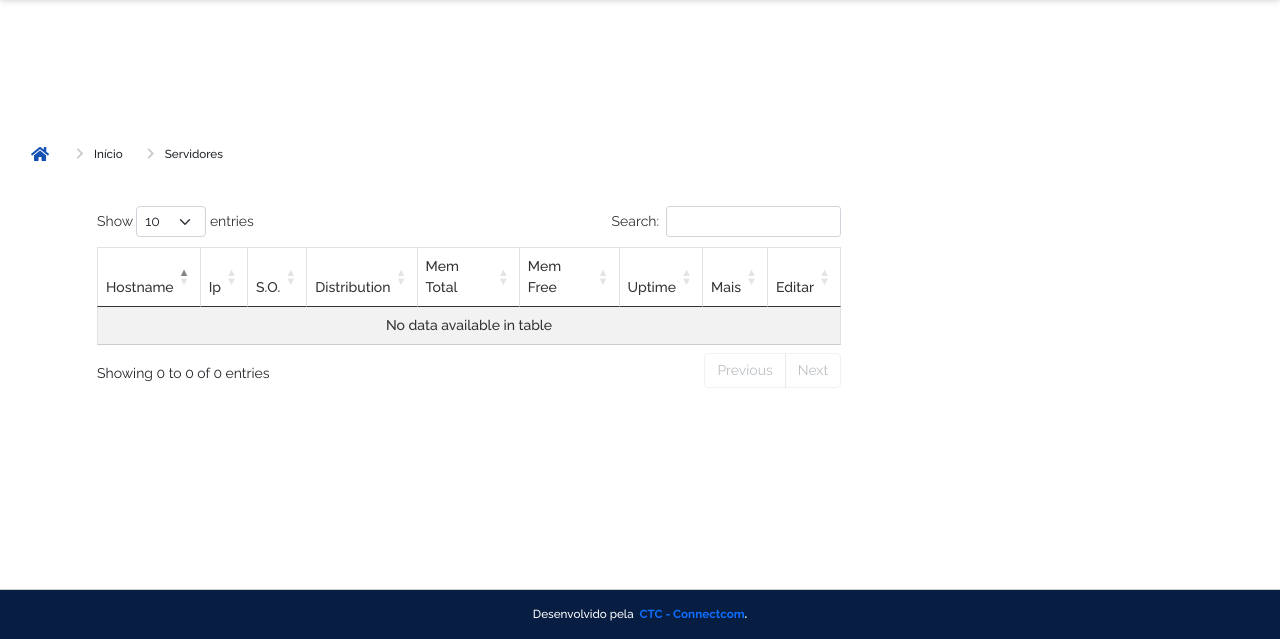
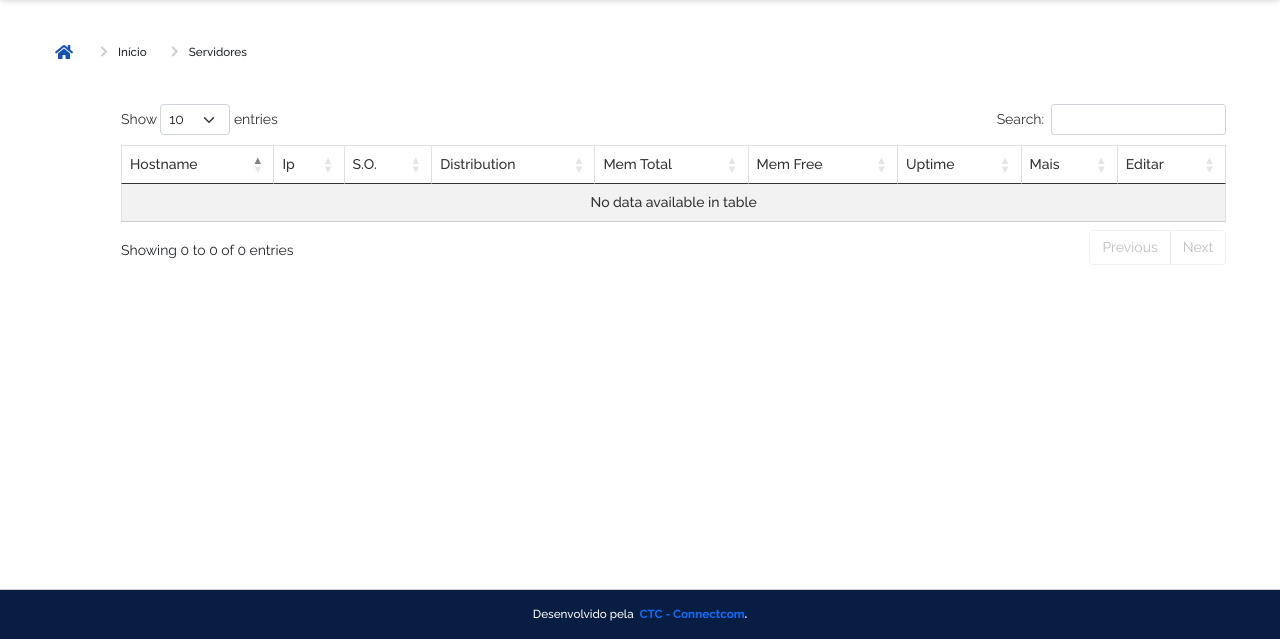
Before and after one commit to hebersonaguiar/inventory-frontend, a Flask app: template templates/govbrservers.html in a window 1280 px wide. Shown: the part 161-800 px from the top of the page. Run offline with Flask 3, Linux system fonts and the light colour scheme; the template is opened without the code that fills it, so the values that code supplies are empty; some libraries are stand-ins or nearby versions; some web fonts are replaced.

Commit message:
feat: change template html to govbr with node

```diff
--- a/static/css/govbr.css
+++ b/static/css/govbr.css
@@ -612,7 +612,7 @@
 }
 
 #table-servers{
-  margin-right: 3% !important;
+  margin-right: -20% !important;
   padding-left: 69px !important;
 }
 
@@ -630,6 +630,6 @@ a {
   text-decoration: none !important;
 }
 
-/* .main-view{
+.main-view{
   width: 0% !important;
-} */
+}
--- a/templates/govbrservers.html
+++ b/templates/govbrservers.html
@@ -105,7 +105,7 @@
       <main class="d-flex flex-fill mb-5" id="main">
         <div class="container-lg d-flex">
           <div class="row">
-            <div class="br-menu push" id="main-navigation">
+            <div class="br-menu push main-view" id="main-navigation">
               <div class="menu-container">
                 <div class="menu-panel">
                   <div class="menu-header" data-visible="false">
@@ -194,7 +194,7 @@
                 <div class="menu-scrim" data-dismiss="menu" tabindex="0"></div>
               </div>
             </div>
-            <div class="col mb-5 main-view">
+            <div class="col mb-5">
               <nav class="br-breadcrumb">
                 <ol class="crumb-list" role="list">
                   <li class="crumb home"><a class="br-button circle" href="javascript:void(0)"><span class="sr-only">Página inicial</span><i class="fas fa-home"></i></a></li>
```
